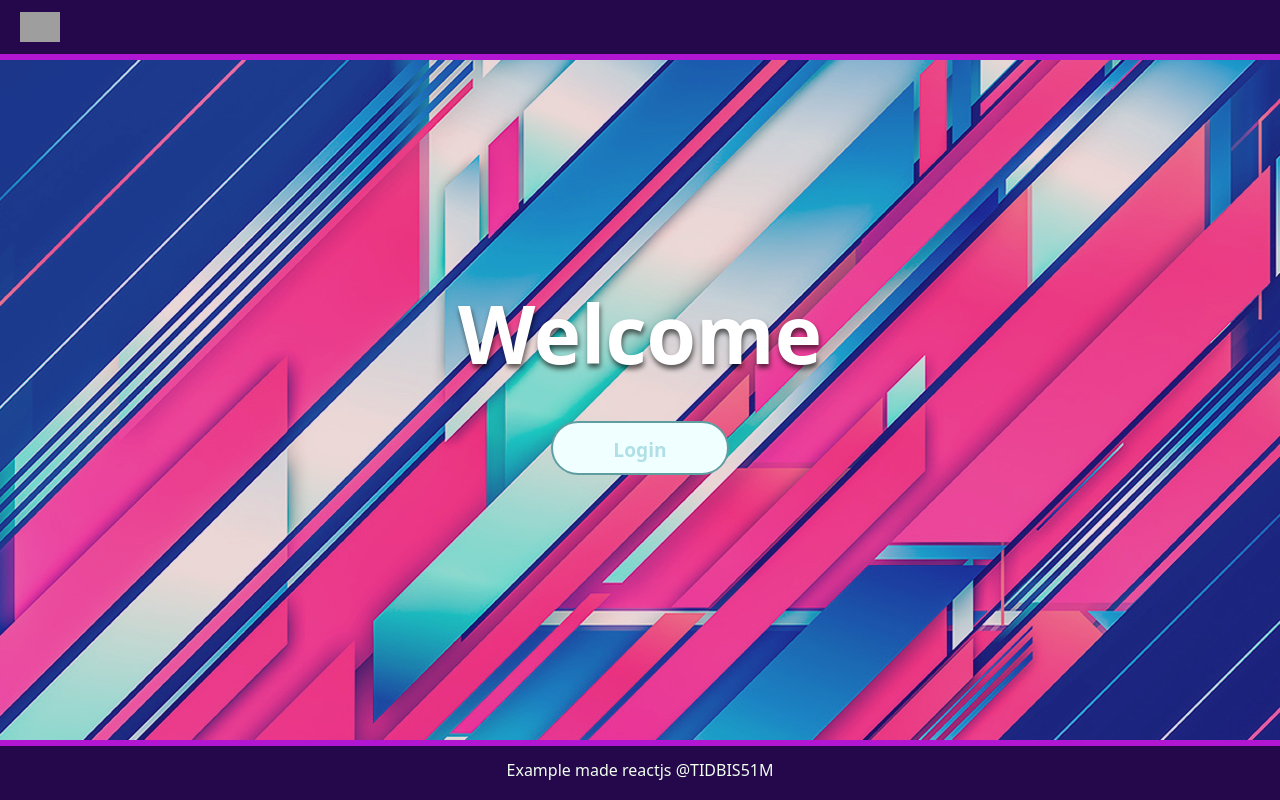
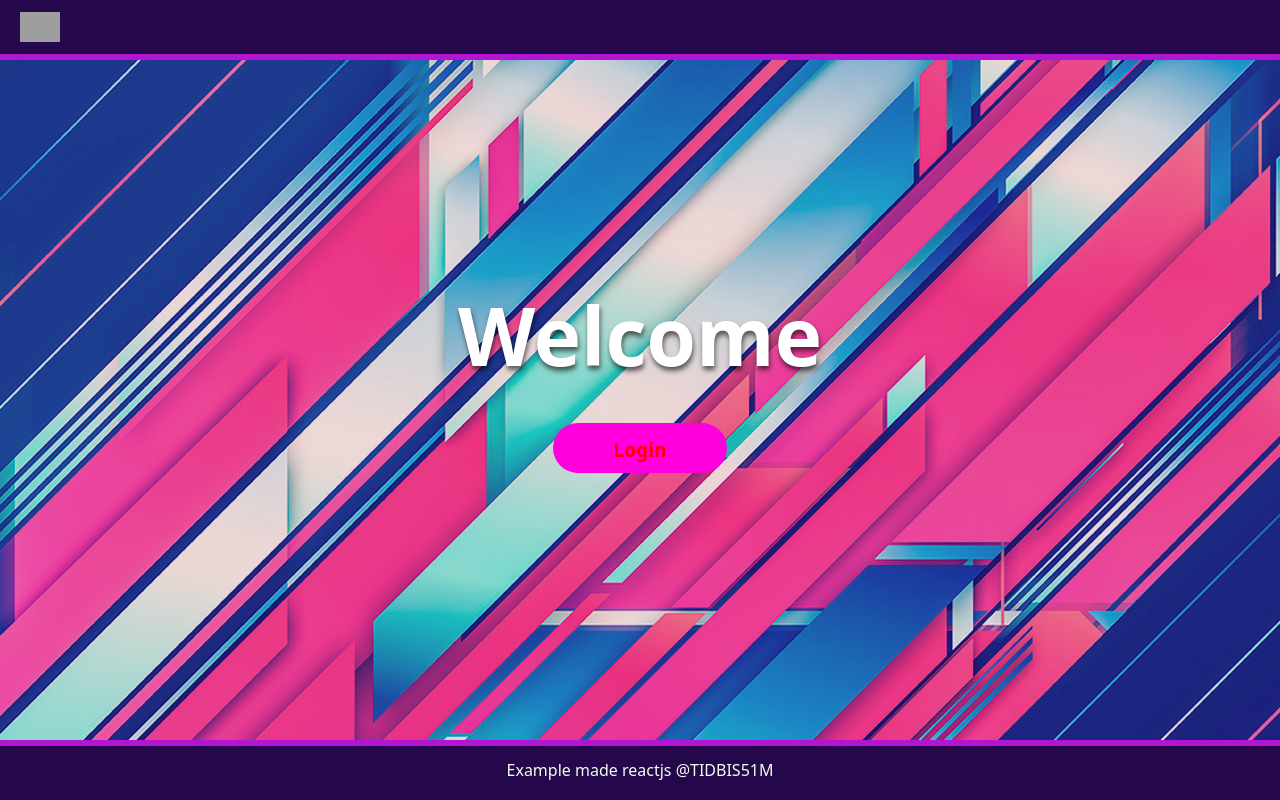
Before and after one commit to EdyRivas/React, a React (Create React App) app: page / in a window 1280 px wide. In both pictures the pointer is over the link "Login". Built offline with nearby package versions, Linux system fonts and the light colour scheme; grey boxes are pictures that could not be loaded.

Commit message:
diseño final del boton

```diff
--- a/src/compounents/Style/Main_butt.css
+++ b/src/compounents/Style/Main_butt.css
@@ -3,24 +3,22 @@
     align-items: center;
     justify-content: center;
     text-decoration: none;
-    border: 2px solid white;
     border-radius: 40px;
     margin-top: 2em;
-    background-color: slategray;
+    background-color: rgb(255, 0, 55);
 }
 
 .Button p{
-    color:  white;
+    color:  rgb(255, 255, 255);
     font-size: 1.2em;
     margin: 8px 60px;
     padding-top: 5px;
 }
 
 .Button:hover{
-    background-color: azure;
-    border: 2px solid cadetblue;
+    background-color: rgb(255, 0, 221);
     font-weight: bold;
 }
 .Button:hover p{
-    color: powderblue;
+    color: rgb(255, 0, 0);
 }
```
